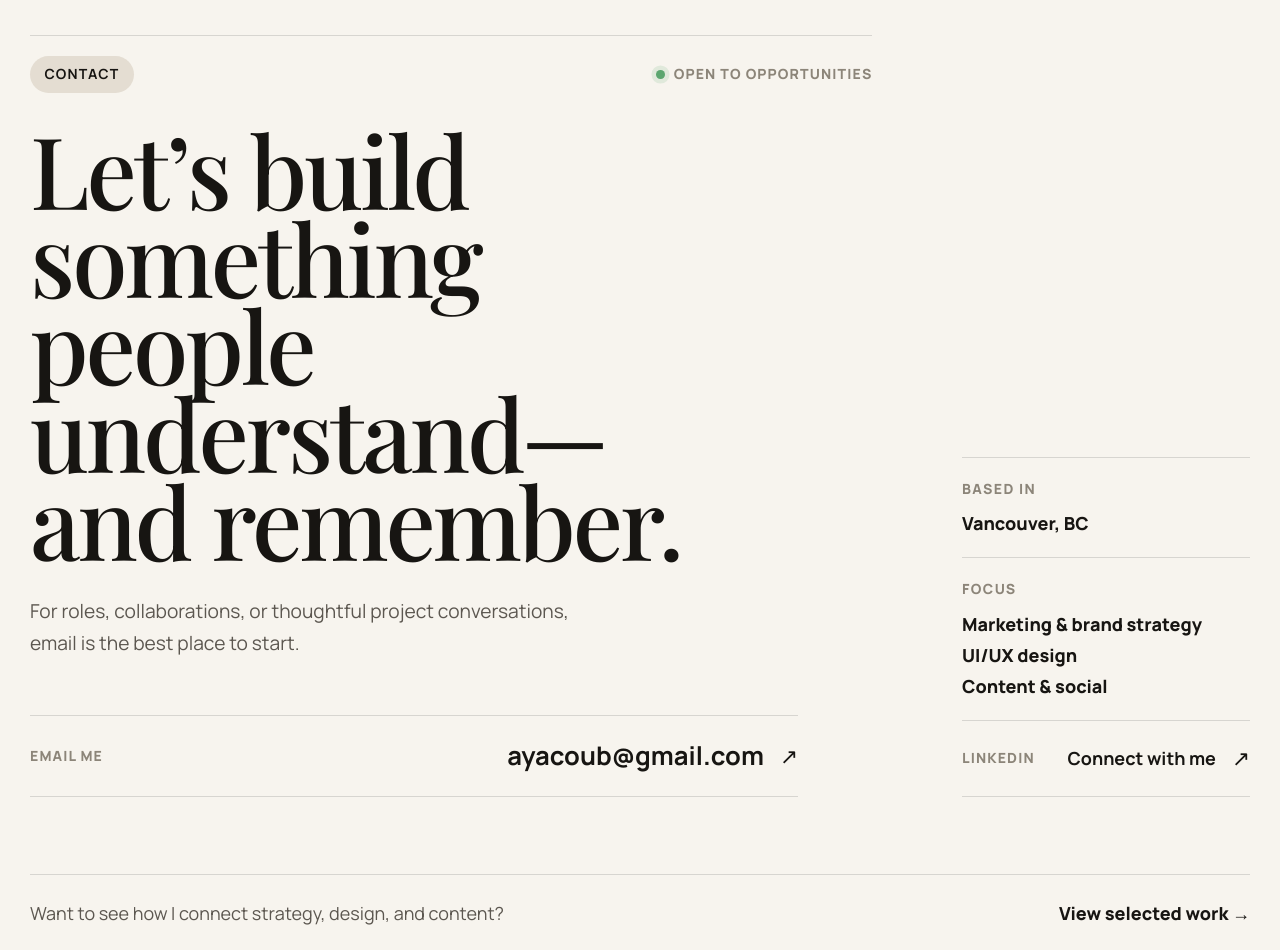
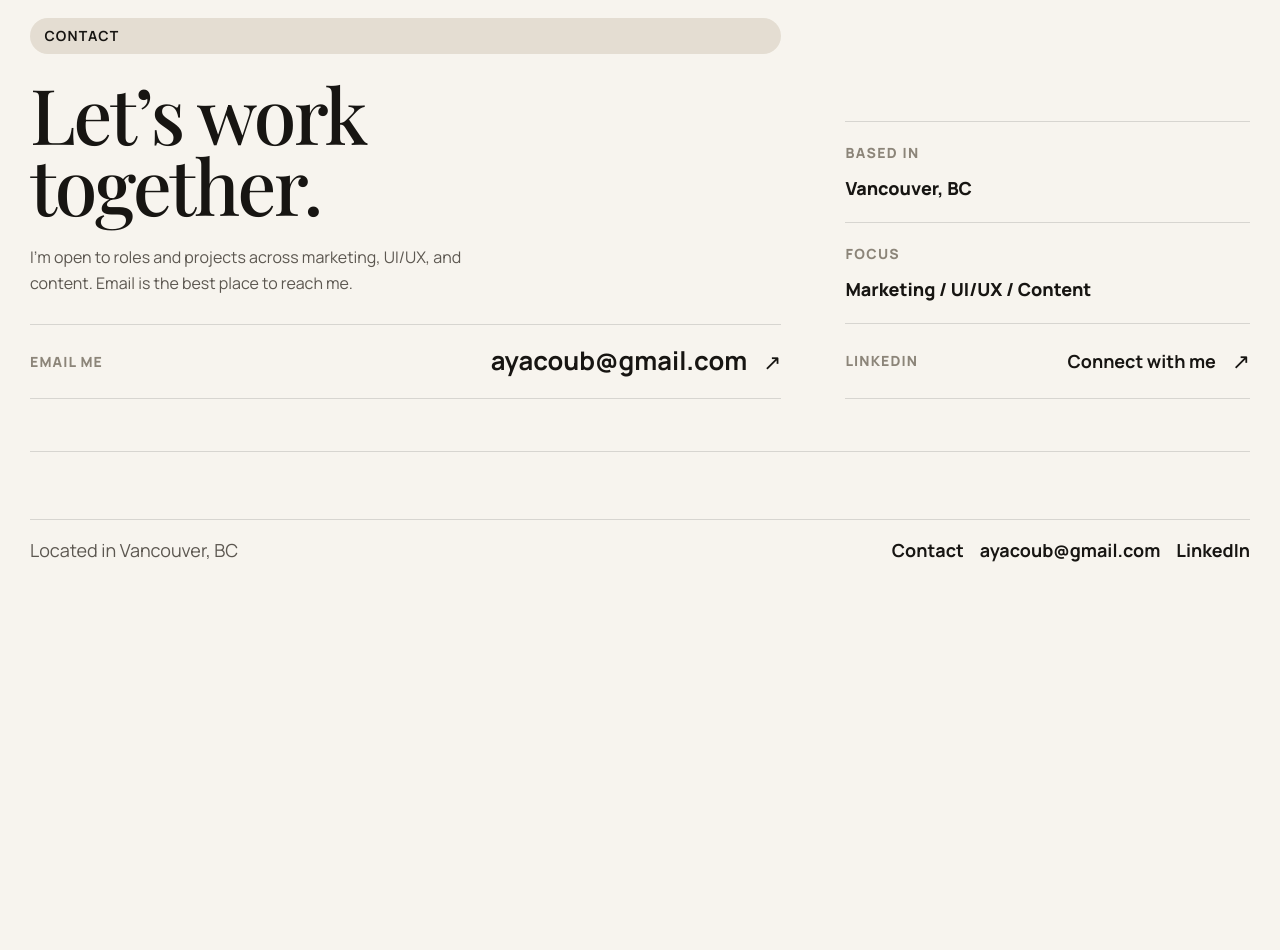
Before and after one commit to andrena2003/andrenaportfolio, a React (Vite) app: page /contact in a window 1280 px wide. Shown: the part 142-1092 px from the top of the page. After the commit the page ends 800 px from the top, so only its background shows below. Built offline with nearby package versions, Linux system fonts and the light colour scheme.

Commit message:
Simplify contact page

```diff
--- a/src/App.css
+++ b/src/App.css
@@ -767,65 +767,38 @@ svg {
 .contact-page {
   display: grid;
   gap: 0;
-  padding-top: clamp(2.5rem, 8vw, 7.5rem);
+  padding-top: clamp(2rem, 5vw, 4.5rem);
 }
 
 .contact-hero {
   display: grid;
-  grid-template-columns: minmax(0, 1.5fr) minmax(18rem, .5fr);
-  gap: clamp(2.5rem, 7vw, 7rem);
+  grid-template-columns: minmax(0, 1.3fr) minmax(18rem, .7fr);
+  gap: clamp(2rem, 5vw, 5rem);
   align-items: end;
-  padding-bottom: clamp(2.5rem, 6vw, 5rem);
+  padding-bottom: clamp(2rem, 4vw, 3.5rem);
   border-bottom: 1px solid var(--color-border);
 }
 
 .contact-primary {
   display: grid;
-  gap: clamp(1.25rem, 2.5vw, 2rem);
+  gap: clamp(1rem, 2vw, 1.5rem);
   padding-top: 1.25rem;
   border-top: 1px solid var(--color-border);
 }
 
-.contact-kicker-row {
-  display: flex;
-  flex-wrap: wrap;
-  align-items: center;
-  justify-content: space-between;
-  gap: 1rem;
-}
-
-.contact-availability {
-  display: inline-flex;
-  align-items: center;
-  gap: .55rem;
-  color: var(--color-text-faint);
-  font-size: var(--text-xs);
-  font-weight: 800;
-  letter-spacing: .08em;
-  text-transform: uppercase;
-}
-
-.contact-availability i {
-  width: .55rem;
-  height: .55rem;
-  border-radius: 50%;
-  background: #5ca66f;
-  box-shadow: 0 0 0 .28rem color-mix(in srgb, #5ca66f 15%, transparent);
-}
-
 .contact-primary h1 {
-  max-width: 11ch;
+  max-width: 12ch;
   font-family: var(--font-display);
-  font-size: clamp(3.6rem, 7.8vw, 8rem);
+  font-size: clamp(3.25rem, 6vw, 6.25rem);
   font-weight: 500;
-  line-height: .88;
+  line-height: .92;
   letter-spacing: -.03em;
 }
 
 .contact-lede {
   max-width: 48ch;
   color: var(--color-text-muted);
-  font-size: clamp(1.05rem, 1.5vw, 1.35rem);
+  font-size: clamp(1rem, 1.25vw, 1.2rem);
   line-height: 1.65;
 }
 
@@ -841,8 +814,8 @@ svg {
 
 .contact-email {
   max-width: 48rem;
-  margin-top: clamp(.5rem, 2vw, 1.5rem);
-  padding: 1.2rem 0;
+  margin-top: .25rem;
+  padding: 1rem 0;
   border-top: 1px solid var(--color-border);
   border-bottom: 1px solid var(--color-border);
 }
@@ -869,8 +842,7 @@ svg {
 }
 
 .contact-email:hover,
-.contact-social:hover,
-.contact-footer-callout a:hover {
+.contact-social:hover {
   color: var(--color-primary-hover);
 }
 
@@ -908,11 +880,6 @@ svg {
   line-height: 1.5;
 }
 
-.contact-focus-list {
-  display: grid;
-  gap: .25rem;
-}
-
 .contact-social {
   padding: 1.25rem 0;
   border-bottom: 1px solid var(--color-border);
@@ -921,25 +888,6 @@ svg {
 .contact-social strong {
   justify-self: end;
 }
-
-.contact-footer-callout {
-  display: grid;
-  grid-template-columns: minmax(0, 1fr) auto;
-  gap: 1.5rem;
-  align-items: center;
-  padding: 1.5rem 0;
-  border-bottom: 1px solid var(--color-border);
-}
-
-.contact-footer-callout p {
-  color: var(--color-text-muted);
-}
-
-.contact-footer-callout a {
-  color: var(--color-text);
-  font-weight: 800;
-}
-
 
 .project-page {
   display: grid;
@@ -1770,7 +1718,7 @@ footer {
   }
 
   .contact-primary h1 {
-    font-size: clamp(3.25rem, 15vw, 5.5rem);
+    font-size: clamp(3rem, 13vw, 4.5rem);
   }
 
   .contact-email {
@@ -1785,10 +1733,6 @@ footer {
     justify-self: start;
     min-width: 0;
     overflow-wrap: anywhere;
-  }
-
-  .contact-footer-callout {
-    grid-template-columns: 1fr;
   }
 
   .iteration-heading,
--- a/src/Pages/ContactPage.jsx
+++ b/src/Pages/ContactPage.jsx
@@ -1,4 +1,3 @@
-import { Link } from "react-router-dom";
 import { site } from "../data";
 
 export default function ContactPage() {
@@ -6,14 +5,11 @@ export default function ContactPage() {
     <section className="section container contact-page">
       <div className="contact-hero">
         <div className="contact-primary">
-          <div className="contact-kicker-row">
-            <span className="eyebrow">Contact</span>
-            <span className="contact-availability"><i /> Open to opportunities</span>
-          </div>
-          <h1>Let’s build something people understand—and remember.</h1>
+          <span className="eyebrow">Contact</span>
+          <h1>Let’s work together.</h1>
           <p className="contact-lede">
-            For roles, collaborations, or thoughtful project conversations,
-            email is the best place to start.
+            I’m open to roles and projects across marketing, UI/UX, and content.
+            Email is the best place to reach me.
           </p>
           <a className="contact-email" href={`mailto:${site.email}`}>
             <span>Email me</span>
@@ -30,11 +26,7 @@ export default function ContactPage() {
             </div>
             <div className="contact-detail">
               <dt>Focus</dt>
-              <dd className="contact-focus-list">
-                <span>Marketing & brand strategy</span>
-                <span>UI/UX design</span>
-                <span>Content & social</span>
-              </dd>
+              <dd>Marketing / UI/UX / Content</dd>
             </div>
           </dl>
           <a className="contact-social" href={site.linkedin} target="_blank" rel="noreferrer">
@@ -44,11 +36,6 @@ export default function ContactPage() {
           </a>
         </aside>
       </div>
-
-      <div className="contact-footer-callout">
-        <p>Want to see how I connect strategy, design, and content?</p>
-        <Link to="/work">View selected work →</Link>
-      </div>
     </section>
   );
 }
```
